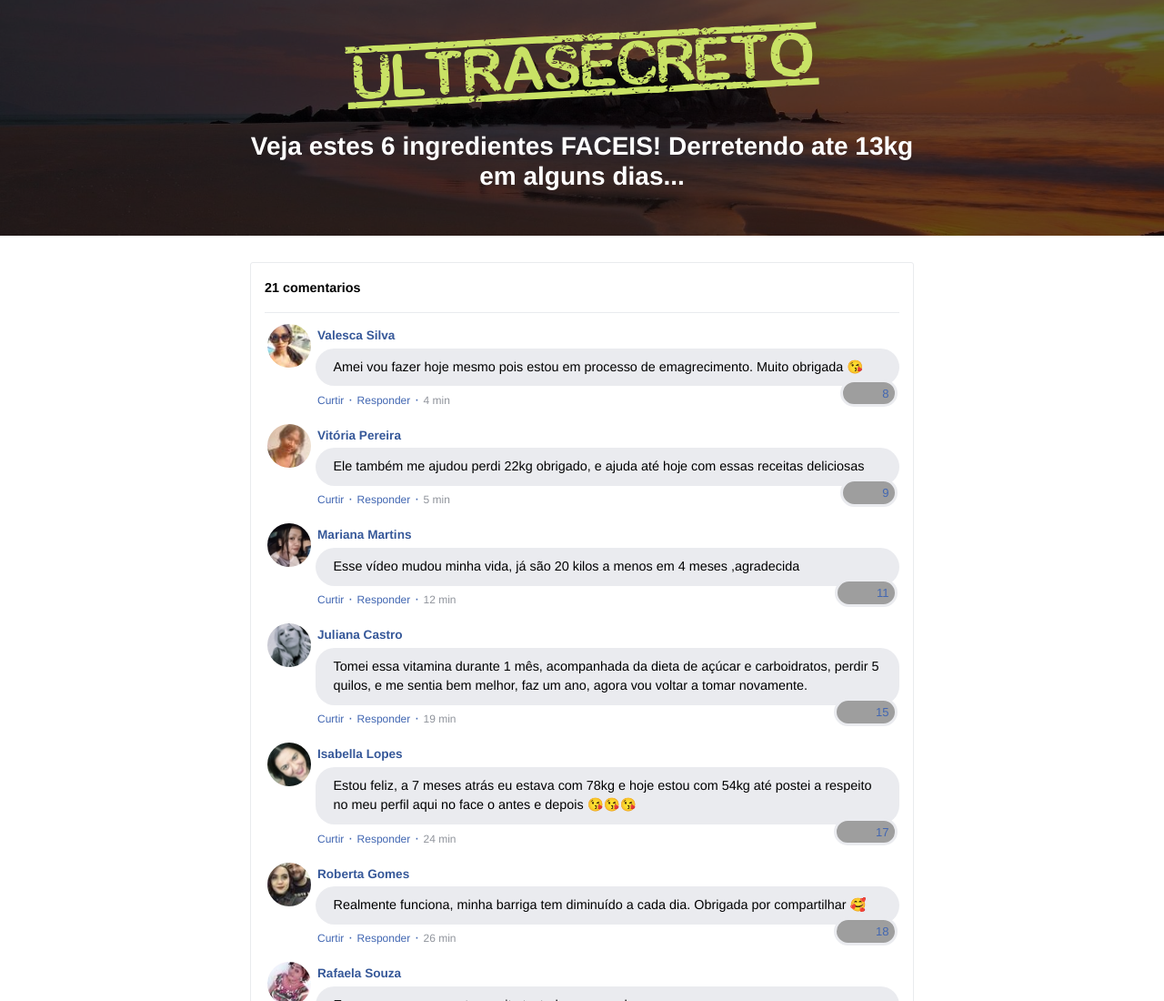
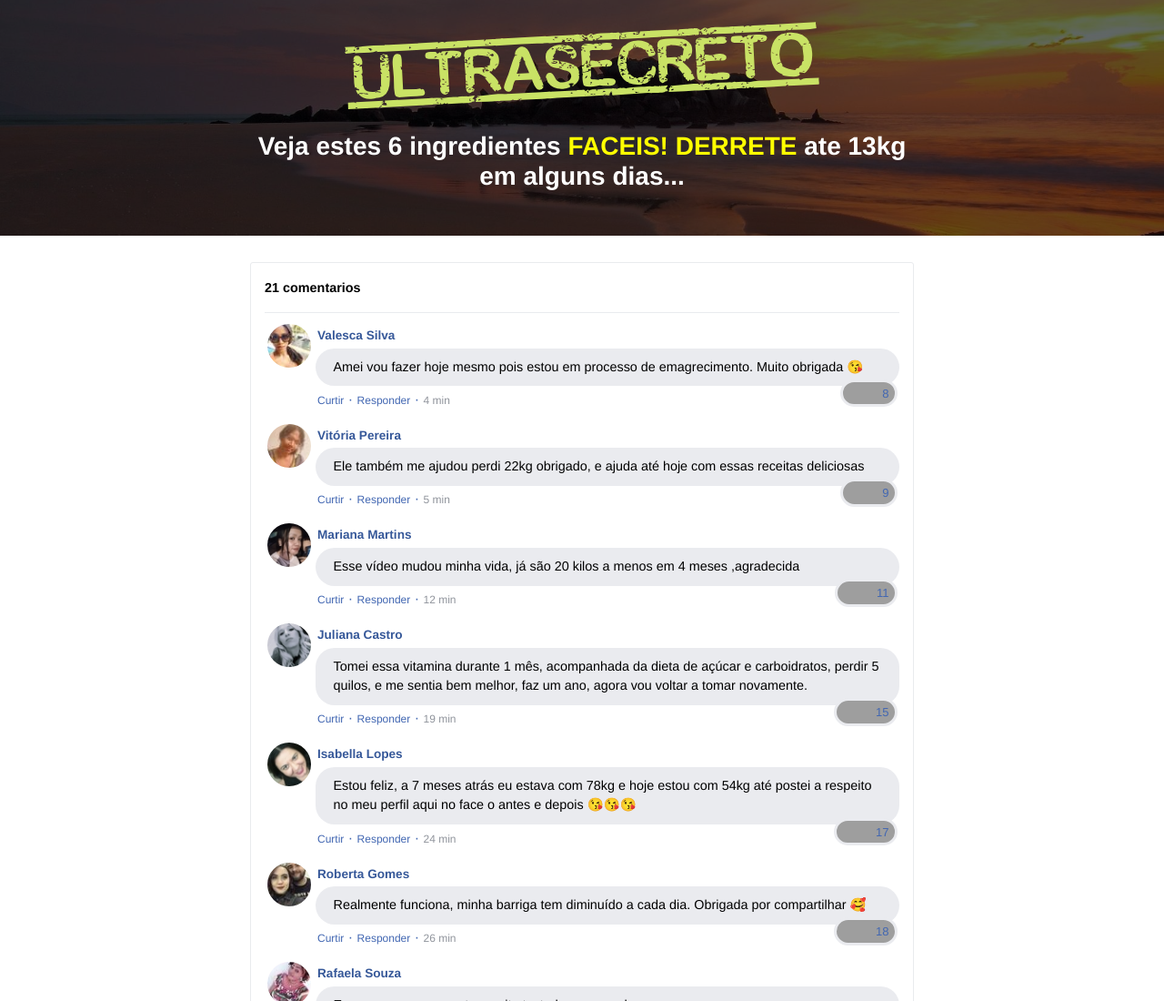
Before and after one commit to tutuzin0/queimaagora.online, a plain HTML site: page index.html in a window 1280 px wide. Shown: the top 1100 px of the page at 91% size. Drawn offline with nearby package versions, Linux system fonts and the light colour scheme; grey boxes are pictures that could not be loaded; a script that the page names is missing.

Commit message:
Update index.html

```diff
--- a/index.html
+++ b/index.html
@@ -59,7 +59,7 @@ src="https://www.facebook.com/tr?id=1057183121812020&ev=PageView&noscript=1"
             <img class="img-fluid" src="./assets/img/ultrasecreto.svg">
 
             <!-- Headline -->
-            <h3 class="my-4"><b>Veja estes 6 ingredientes FACEIS! Derretendo ate 13kg em alguns dias... </b></h3>
+            <h3 class="my-4"><b>Veja estes 6 ingredientes <font color="yellow">FACEIS! DERRETE</font> ate 13kg em alguns dias... </b></h3>
 
             <!-- VSL -->
             <script type="text/javascript" id="scr_62557b399ed282000b23943d">var s=document.createElement("script");s.src="https://cdn.converteai.net/552e0840-0c7c-46d9-8df8-d0f5061d00b1/players/62557b399ed282000b23943d/player.js",s.async=!0,document.head.appendChild(s);</script>
```
